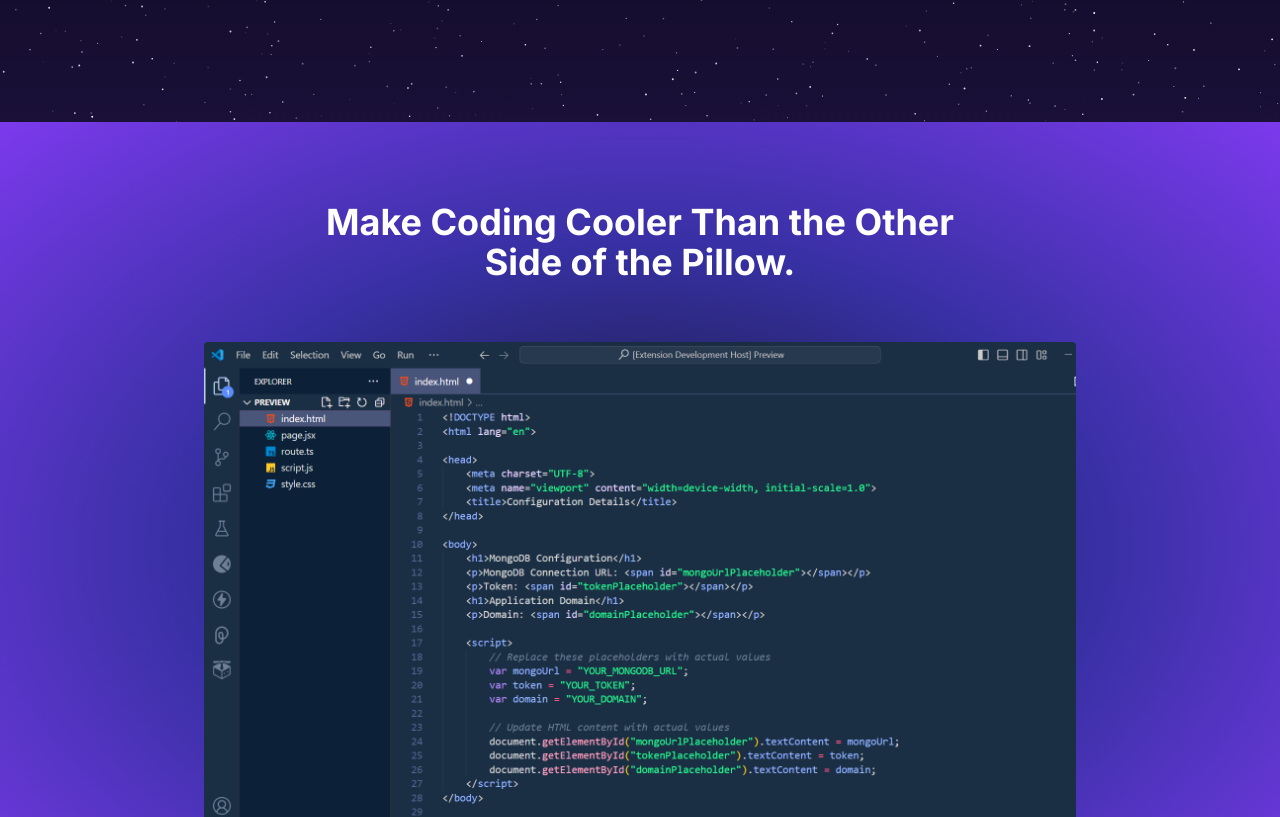
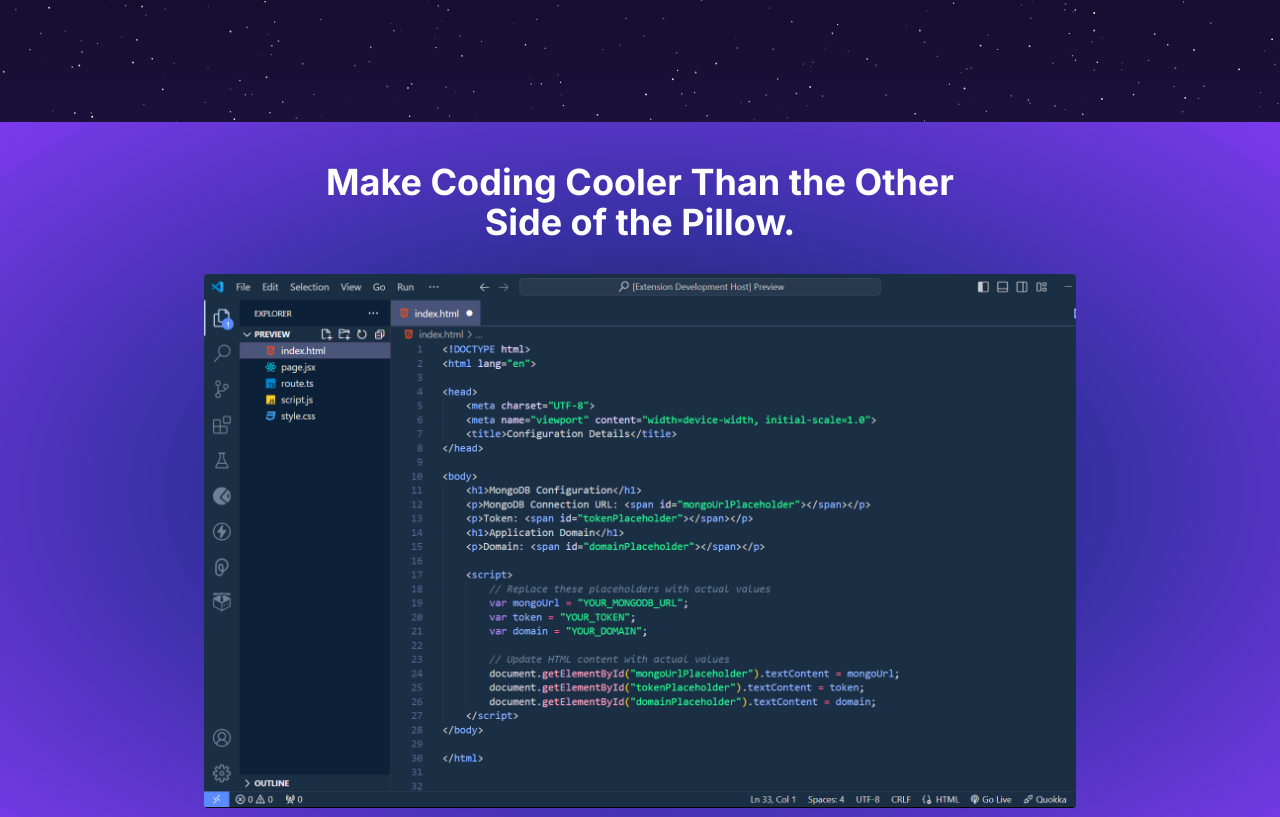
Before and after one commit to ayushmxxn/Ice-Theme-Website, a Next.js app: page / in a window 1280 px wide. Shown: the part 620-1437 px from the top of the page. Built offline with nearby package versions, Linux system fonts and the light colour scheme.

Commit message:
updated theme

```diff
--- a/src/components/Theme.tsx
+++ b/src/components/Theme.tsx
@@ -26,8 +26,8 @@ const Theme = () => {
   }, []);
 
   return (
-    <div id='ThemeSection' className={`py-20 bg-[radial-gradient(ellipse_at_center,_var(--tw-gradient-stops))] from-gray-900 via-indigo-800 to-violet-600`}>
-      <motion.h1 ref={ref} style={{ scale: scaleProgress, opacity: scrollYProgress }} className='text-[23px] md:text-4xl lg:px-80 sm:px-40 text-center font-bold text-white mb-12' transition={{ duration: 0.5 }}>
+    <div id='ThemeSection' className={`py-10 bg-[radial-gradient(ellipse_at_center,_var(--tw-gradient-stops))] from-gray-900 via-indigo-800 to-violet-600`}>
+      <motion.h1 ref={ref} style={{ scale: scaleProgress, opacity: scrollYProgress }} className='text-[23px] md:text-4xl lg:px-80 sm:px-40 text-center font-bold text-white mb-5 ' transition={{ duration: 0.5 }}>
         Make Coding Cooler Than the
         Other Side of the Pillow.
       </motion.h1>
```
